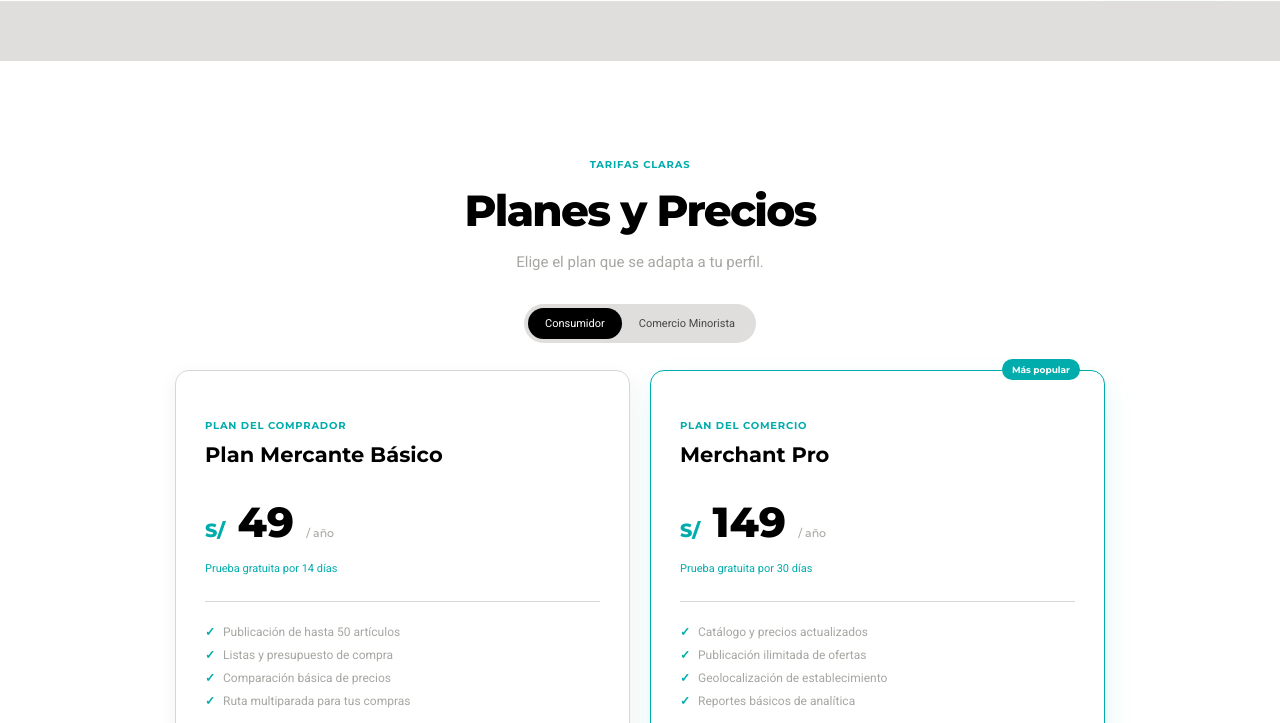
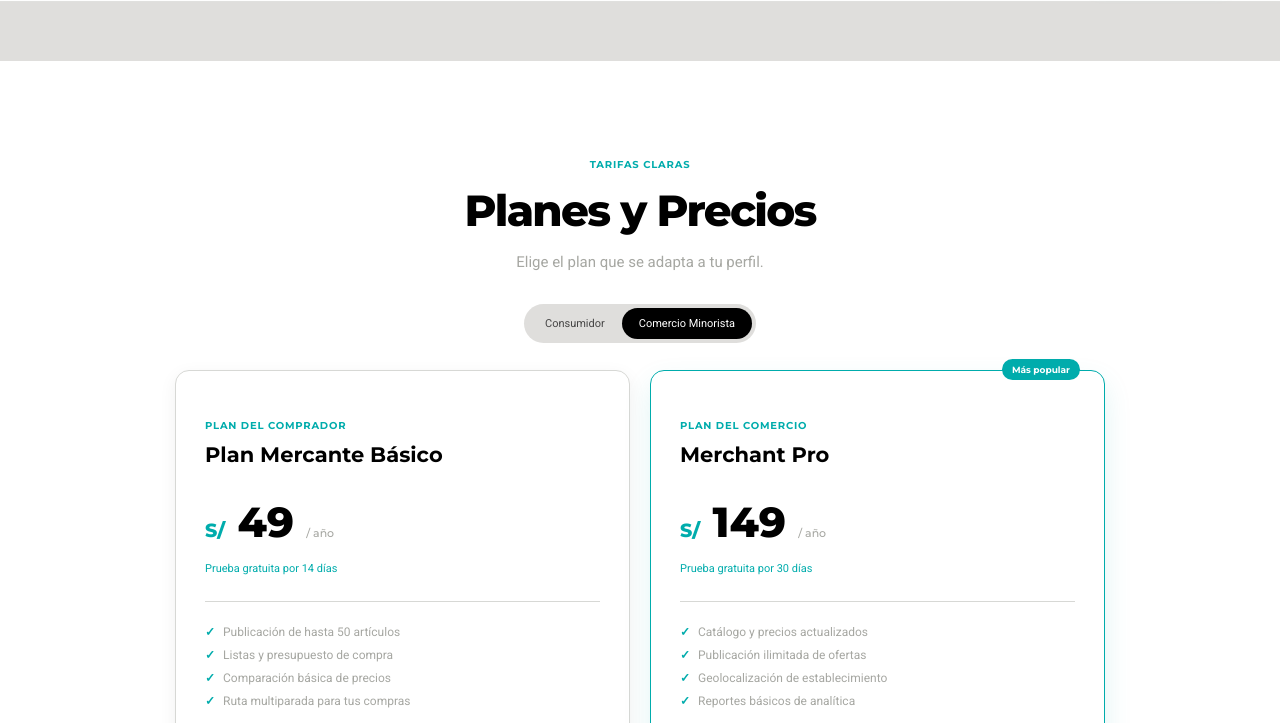
Before and after one commit to Open-Source-1ASI0729-2620-7750/PeruTech-Landing-Page, a plain HTML site: page index.html in a window 1280 px wide. Both pictures are taken after a click on the button "Comercio Minorista". Shown: the part 5680-6403 px from the top of the page. Drawn offline with nearby package versions, Linux system fonts and the light colour scheme.

Commit message:
feat: refine accessible interaction states

```diff
--- a/css/styles.css
+++ b/css/styles.css
@@ -211,6 +211,11 @@ textarea { resize: vertical; }
 
 :focus-visible { outline: 3px solid rgba(0, 172, 172, 0.55); outline-offset: 3px; }
 
+@media (prefers-reduced-motion: reduce) {
+  html { scroll-behavior: auto; }
+  *, *::before, *::after { animation-duration: 0.01ms !important; animation-iteration-count: 1 !important; scroll-behavior: auto !important; transition-duration: 0.01ms !important; }
+}
+
 @media (max-width: 1080px) {
   .primary-navigation { gap: 13px; }
   .nav-link { font-size: 11px; }
--- a/js/main.js
+++ b/js/main.js
@@ -32,6 +32,16 @@
     });
   });
 
+  document.querySelectorAll(".toggle-option").forEach((option) => {
+    option.addEventListener("click", () => {
+      document.querySelectorAll(".toggle-option").forEach((item) => {
+        const isSelected = item === option;
+        item.classList.toggle("is-selected", isSelected);
+        item.setAttribute("aria-pressed", String(isSelected));
+      });
+    });
+  });
+
   document.querySelectorAll("[data-demo-form], [data-contact-form]").forEach((form) => {
     form.addEventListener("submit", (event) => {
       event.preventDefault();
```
